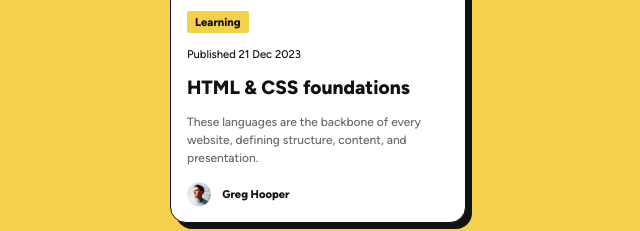
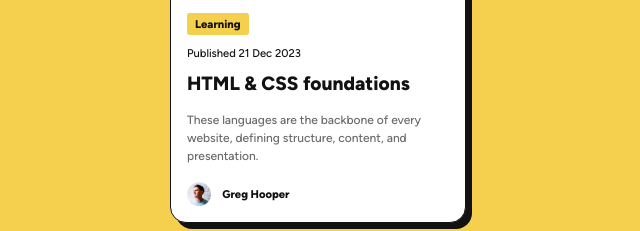
Before and after one commit to robisweb/frontendmentor, a plain HTML site: page blog-preview-card-main/index.html in a window 1280 px wide. Shown: the part 377-608 px from the top of the page, 322-962 px from the left. Drawn offline with Linux system fonts and the light colour scheme.

Commit message:
Finishing

```diff
--- a/blog-preview-card-main/index.html
+++ b/blog-preview-card-main/index.html
@@ -29,12 +29,15 @@
   <article class="card">
     <img src="assets/images/illustration-article.svg" alt="Article illustration" class="illustration">
 
+    <header>
+      <span class="tag">Learning</span>
 
-    <span class="tag">Learning</span>
+      <time class="published" datetime="2023-12-21">Published 21 Dec 2023</time>
 
-    <time class="published" datetime="2023-12-21">Published 21 Dec 2023</time>
+      <h1 onclick="window.location.href='#'" role="link">HTML &amp; CSS foundations</h1>
+    </header>
 
-    <h1>HTML &amp; CSS foundations</h1>
+
 
     <p>
       These languages are the backbone of every website, defining structure, content, and presentation.
--- a/blog-preview-card-main/style.css
+++ b/blog-preview-card-main/style.css
@@ -92,7 +92,12 @@ body{
     border-radius: .5rem;
 }
 
-
+header{
+    display: flex;
+    flex-direction: column;
+    justify-content: space-around;
+    gap: .7rem;
+}
 
 .tag{
     display: inline-block;
@@ -119,6 +124,7 @@ h1 {
     color: var(--gray-950);
     font: var(--bold) 1.2rem "Figtree";
     cursor: pointer;
+
 }
 
 h1:hover{
```
Also changed, not shown: blog-preview-card-main/assets/images/screenshot.png (added), 3 other files.
